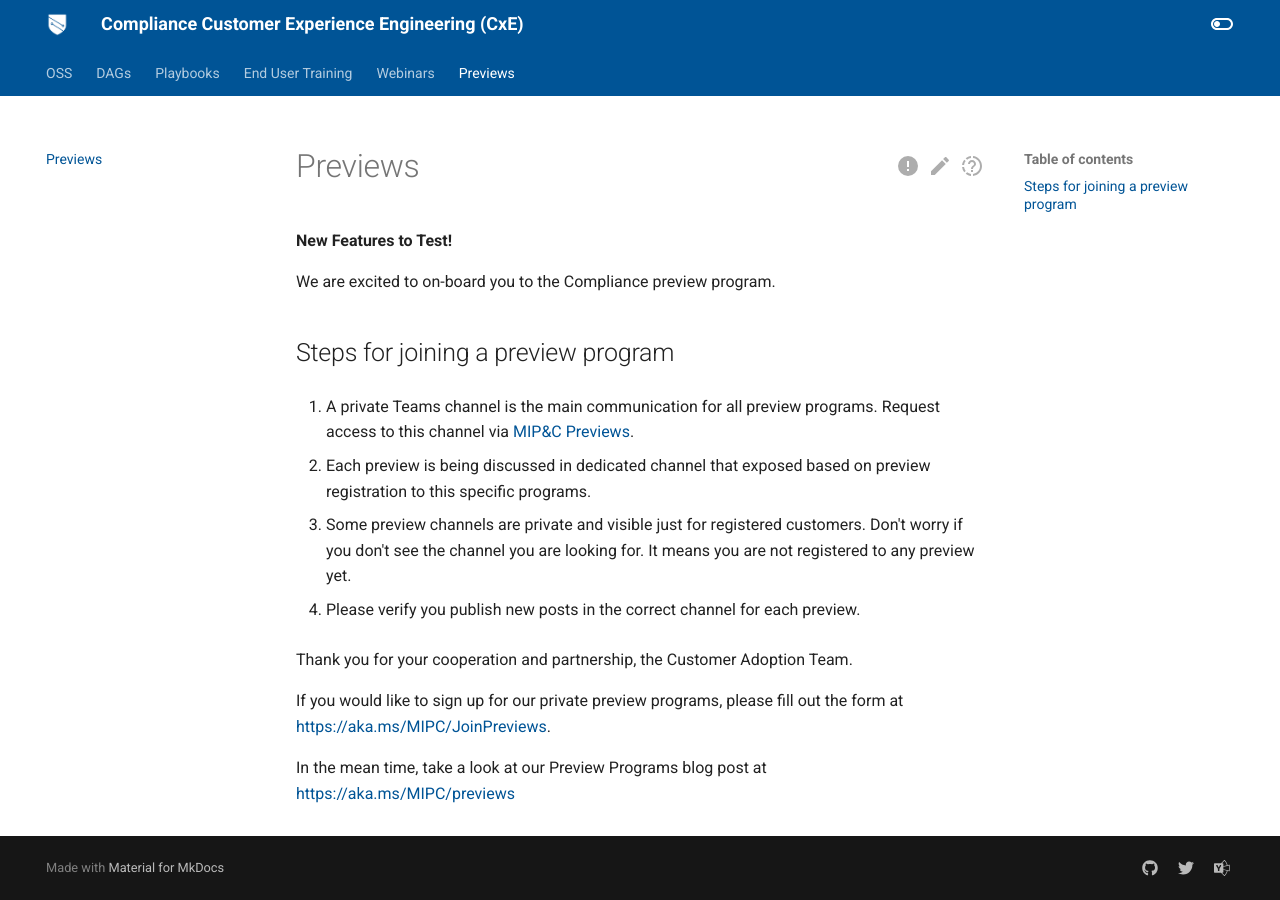
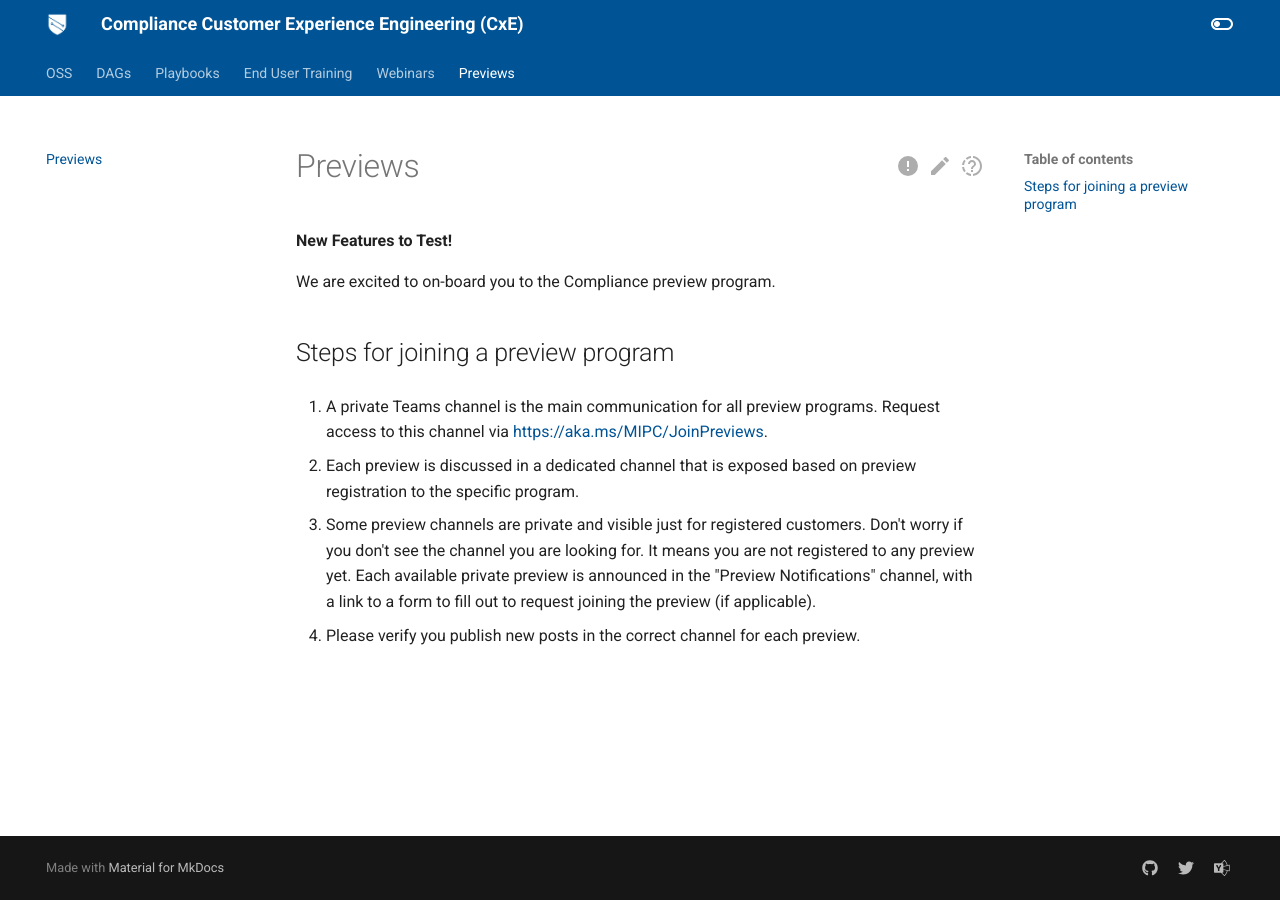
Before and after one commit to microsoft/ComplianceCxE, an MkDocs documentation site: the page built from docs/previews.md, in a window 1280 px wide. Built offline with MkDocs 1.6.1 and Material for MkDocs 9.7.7, drawn with Linux system fonts in a browser that asks for light colours; comment, search, counter and statistics services are not loaded; old or Windows-style settings are respelled for this version of MkDocs.

Commit message:
Update previews.md

```diff
--- a/docs/previews.md
+++ b/docs/previews.md
@@ -10,17 +10,10 @@
 
 ## Steps for joining a preview program
 
-1. A private Teams channel is the main communication for all preview programs. Request access to this channel via [MIP&C Previews](https://teams.microsoft.com/l/team/19%3a3b5965b181b24ec5af2dd036c5187ed2%40thread.tacv2/conversations?groupId=0ba02037-44ce-4103-848b-69de5d3a74f4&tenantId=72f988bf-86f1-41af-91ab-2d7cd011db47).
+1. A private Teams channel is the main communication for all preview programs. Request access to this channel via [https://aka.ms/MIPC/JoinPreviews](https://aka.ms/MIPC/JoinPreviews).
 
-2. Each preview is being discussed in dedicated channel that exposed based on preview registration to this specific programs.
+1. Each preview is discussed in a dedicated channel that is exposed based on preview registration to the specific program.
 
-3. Some preview channels are private and visible just for registered customers. Don't worry if you don't see the channel you are looking for. It means you are not registered to any preview yet.
+1. Some preview channels are private and visible just for registered customers. Don't worry if you don't see the channel you are looking for. It means you are not registered to any preview yet. Each available private preview is announced in the "Preview Notifications" channel, with a link to a form to fill out to request joining the preview (if applicable).
 
-4. Please verify you publish new posts in the correct channel for each preview.
-
-Thank you for your cooperation and partnership,
-the Customer Adoption Team.
-
-If you would like to sign up for our private preview programs, please fill out the form at [https://aka.ms/MIPC/JoinPreviews](https://aka.ms/MIPC/JoinPreviews).
-
-In the mean time, take a look at our Preview Programs blog post at [https://aka.ms/MIPC/previews](https://techcommunity.microsoft.com/t5/security-compliance-and-identity/microsoft-information-protection-amp-compliance-preview-programs/ba-p/1224776)
+1. Please verify you publish new posts in the correct channel for each preview.
```
